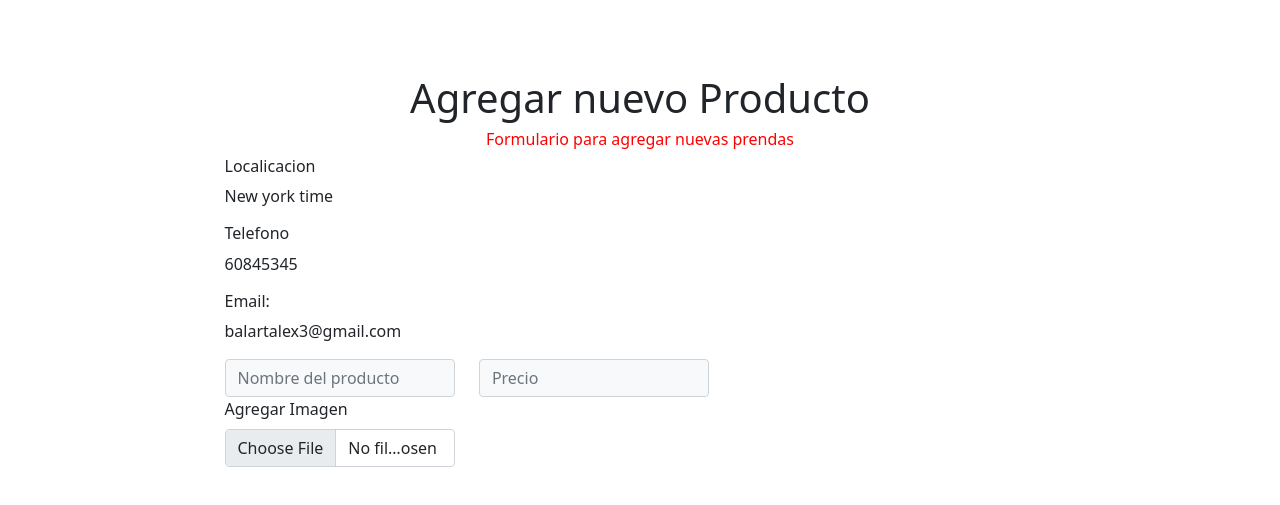
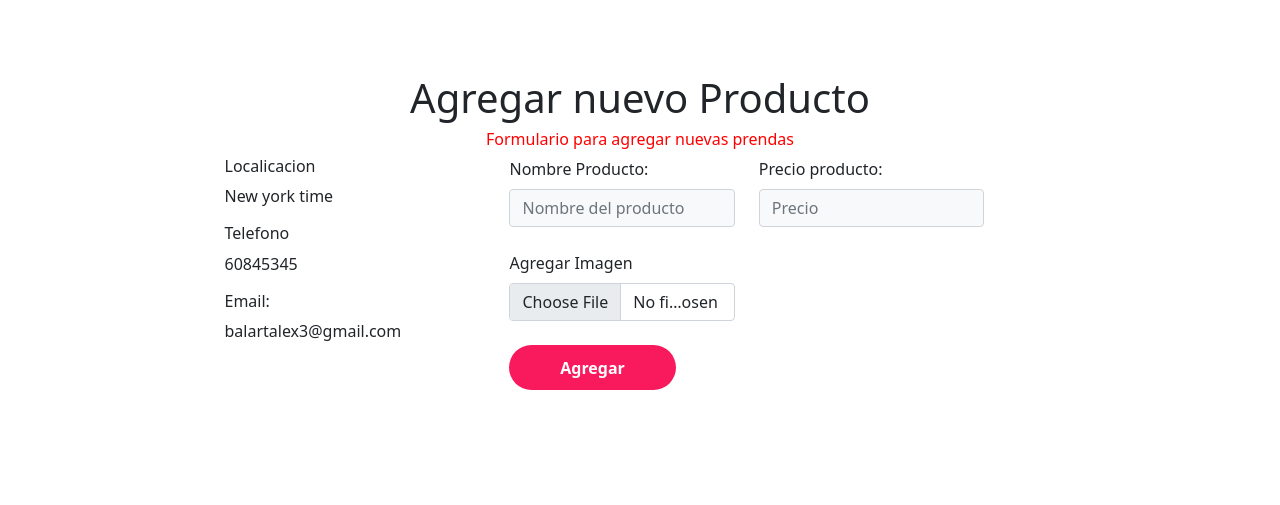
Before and after one commit to BalAlexDec/Shooping, a website with bundled scripts: page index.html in a window 1280 px wide. Shown: the part 2595-3100 px from the top of the page. Built offline with nearby package versions, Linux system fonts and the light colour scheme; files whose address does not match are found by name.

Commit message:
Tercer commit

```diff
--- a/index.html
+++ b/index.html
@@ -213,20 +213,24 @@
                             <h6>Email:</h6>
                             <p>balartalex3@gmail.com</p>
                         </div>
-                    </div>
+
                         <div class="col-lg-7">
                             <div class="row">
                                 <div class="col-lg-6">
+                                    <label for="formFile" class="form-label">Nombre Producto:</label>
                                     <input type="text" class="form-control bg-light" placeholder="Nombre del producto"/>
                                 </div>
                                 <div class="col-lg-6">
+                                    <label for="formFile" class="form-label">Precio producto:</label>
                                     <input type="number" class="form-control bg-light" placeholder="Precio"/>
                                 </div>
-
-                            <div class="col-lg-6">
+                                <div class="col-lg-6 py-4">
                                     <label for="formFile" class="form-label">Agregar Imagen</label>
                                     <input class="form-control" type="file" id="formFile">
                                 </div>
+
+                            </div>
+                            <button class="btn1">Agregar</button>
                         </div>
                    </div>
                </div>
```
Also changed, not shown: Readme.md. Lines whose indentation alone changed are shown as unchanged.
